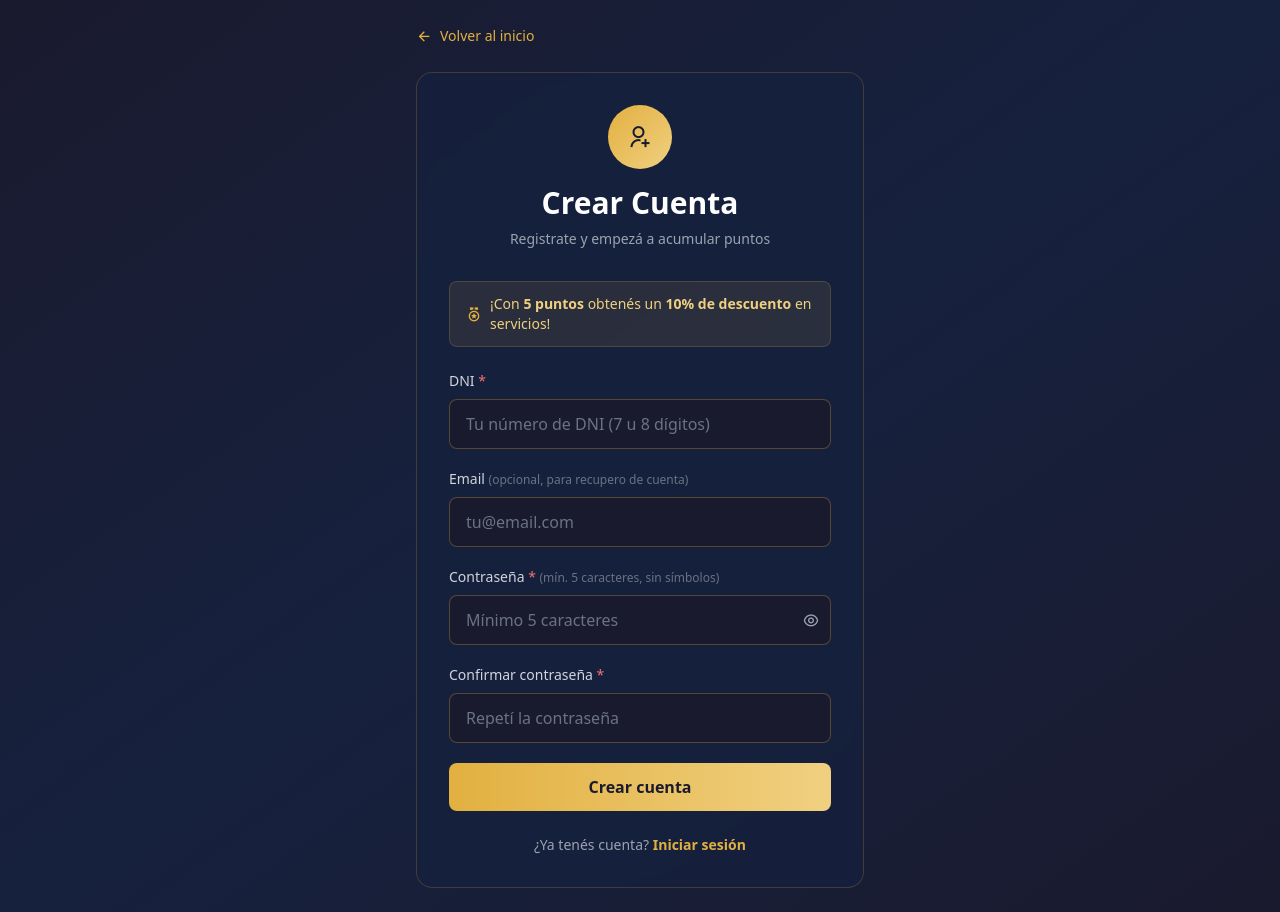
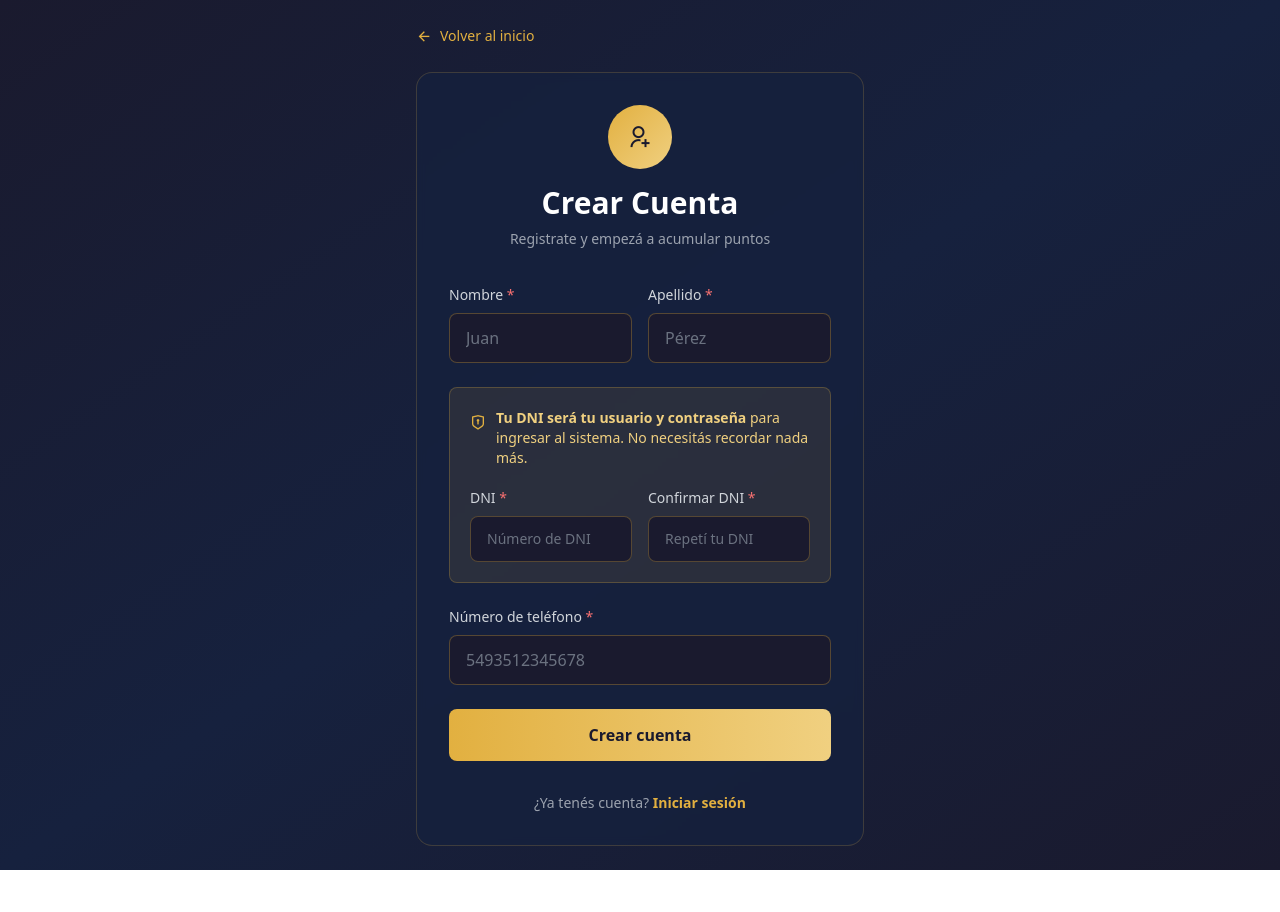
Before and after one commit to brunomarconn/sjusb, a React (Vite) app: page /mi-cuenta in a window 1280 px wide. Both pictures are taken after a click on the button "Registrate gratis". After the commit the page ends 870 px from the top, so only its background shows below. Built offline with nearby package versions, Linux system fonts and the light colour scheme; no server answers.

Commit message:
registro de usuarios

```diff
--- a/src/pages/usuarios/components/RegistroUsuario.tsx
+++ b/src/pages/usuarios/components/RegistroUsuario.tsx
@@ -7,44 +7,41 @@ interface RegistroUsuarioProps {
   onCambiarALogin: () => void;
 }
 
-const soloLetrasYNumeros = /^[a-zA-Z0-9]+$/;
-
 export default function RegistroUsuario({ onRegistroExitoso, onCambiarALogin }: RegistroUsuarioProps) {
   const navigate = useNavigate();
+  const [nombre, setNombre] = useState('');
+  const [apellido, setApellido] = useState('');
   const [dni, setDni] = useState('');
-  const [email, setEmail] = useState('');
-  const [password, setPassword] = useState('');
-  const [confirmar, setConfirmar] = useState('');
+  const [confirmarDni, setConfirmarDni] = useState('');
+  const [telefono, setTelefono] = useState('');
   const [error, setError] = useState('');
   const [cargando, setCargando] = useState(false);
-  const [mostrarPassword, setMostrarPassword] = useState(false);
 
   const handleSubmit = async (e: React.FormEvent) => {
     e.preventDefault();
     setError('');
 
-    if (!dni.trim() || !password.trim() || !confirmar.trim()) {
+    const dniLimpio = dni.trim();
+    const confirmarDniLimpio = confirmarDni.trim();
+    const telefonoLimpio = telefono.replace(/\D/g, '');
+
+    if (!nombre.trim() || !apellido.trim() || !dniLimpio || !confirmarDniLimpio || !telefonoLimpio) {
       setError('Completá todos los campos obligatorios');
       return;
     }
 
-    if (!/^\d{7,8}$/.test(dni.trim())) {
+    if (!/^\d{7,8}$/.test(dniLimpio)) {
       setError('El DNI debe tener 7 u 8 dígitos numéricos');
       return;
     }
 
-    if (password.length < 5) {
-      setError('La contraseña debe tener al menos 5 caracteres');
+    if (dniLimpio !== confirmarDniLimpio) {
+      setError('Los DNI no coinciden');
       return;
     }
 
-    if (!soloLetrasYNumeros.test(password)) {
-      setError('La contraseña no puede tener caracteres especiales');
-      return;
-    }
-
-    if (password !== confirmar) {
-      setError('Las contraseñas no coinciden');
+    if (telefonoLimpio.length < 10) {
+      setError('Ingresá un número de teléfono válido');
       return;
     }
 
@@ -54,7 +51,7 @@ export default function RegistroUsuario({ onRegistroExitoso, onCambiarALogin }:
       const { data: existente } = await supabase
         .from('clientes')
         .select('dni')
-        .eq('dni', dni.trim())
+        .eq('dni', dniLimpio)
         .maybeSingle();
 
       if (existente) {
@@ -63,19 +60,23 @@ export default function RegistroUsuario({ onRegistroExitoso, onCambiarALogin }:
         return;
       }
 
+      const payload = {
+        nombre: nombre.trim(),
+        apellido: apellido.trim(),
+        dni: dniLimpio,
+        telefono: telefonoLimpio,
+        password: dniLimpio,
+        puntos: 0,
+        tiene_promocion: false,
+      };
+
       const { error: insertError } = await supabase
         .from('clientes')
-        .insert([{
-          dni: dni.trim(),
-          email: email.trim().toLowerCase() || null,
-          password,
-          puntos: 0,
-          tiene_promocion: false,
-        }]);
+        .insert([payload]);
 
       if (insertError) throw insertError;
 
-      onRegistroExitoso(dni.trim());
+      onRegistroExitoso(dniLimpio);
     } catch (e) {
       console.error('Error al registrar:', e);
       setError('Error al crear la cuenta. Intentá nuevamente.');
@@ -95,8 +96,8 @@ export default function RegistroUsuario({ onRegistroExitoso, onCambiarALogin }:
           <span className="text-sm">Volver al inicio</span>
         </button>
 
-        <div className="bg-[#16213e]/80 backdrop-blur-sm rounded-2xl border border-[#e2b040]/20 p-8">
-          <div className="text-center mb-8">
+        <div className="bg-[#16213e]/80 backdrop-blur-sm rounded-2xl border border-[#e2b040]/20 p-5 sm:p-8">
+          <div className="text-center mb-9">
             <div className="w-16 h-16 bg-gradient-to-br from-[#e2b040] to-[#f0d080] rounded-full flex items-center justify-center mx-auto mb-4">
               <i className="ri-user-add-line text-2xl text-[#1a1a2e]"></i>
             </div>
@@ -104,81 +105,96 @@ export default function RegistroUsuario({ onRegistroExitoso, onCambiarALogin }:
             <p className="text-gray-400 text-sm">Registrate y empezá a acumular puntos</p>
           </div>
 
-          {/* Points info banner */}
-          <div className="flex items-center gap-2 px-4 py-3 bg-[#e2b040]/10 border border-[#e2b040]/20 rounded-lg mb-6 text-sm text-[#f0d080]">
-            <i className="ri-medal-line text-[#e2b040] text-base shrink-0"></i>
-            <span>¡Con <strong>5 puntos</strong> obtenés un <strong>10% de descuento</strong> en servicios!</span>
-          </div>
-
           {error && (
-            <div className="bg-red-500/10 border border-red-500/30 text-red-400 px-4 py-3 rounded-lg mb-6 text-sm flex items-center gap-2">
+            <div className="bg-red-500/10 border border-red-500/30 text-red-400 px-4 py-3 rounded-lg mb-5 text-sm flex items-center gap-2">
               <i className="ri-error-warning-line"></i>
               {error}
             </div>
           )}
 
-          <form onSubmit={handleSubmit} className="space-y-5">
+          <form onSubmit={handleSubmit} className="space-y-6">
+            <div className="grid grid-cols-2 gap-4">
+              <div>
+                <label className="block text-sm font-medium text-gray-300 mb-2">
+                  Nombre <span className="text-red-400">*</span>
+                </label>
+                <input
+                  type="text"
+                  value={nombre}
+                  onChange={(e) => setNombre(e.target.value)}
+                  className="w-full px-4 py-3 bg-[#1a1a2e] border border-[#e2b040]/30 rounded-lg text-white placeholder-gray-500 focus:outline-none focus:border-[#e2b040] transition-colors"
+                  placeholder="Juan"
+                  required
+                />
+              </div>
+
+              <div>
+                <label className="block text-sm font-medium text-gray-300 mb-2">
+                  Apellido <span className="text-red-400">*</span>
+                </label>
+                <input
+                  type="text"
+                  value={apellido}
+                  onChange={(e) => setApellido(e.target.value)}
+                  className="w-full px-4 py-3 bg-[#1a1a2e] border border-[#e2b040]/30 rounded-lg text-white placeholder-gray-500 focus:outline-none focus:border-[#e2b040] transition-colors"
+                  placeholder="Pérez"
+                  required
+                />
+              </div>
+            </div>
+
+            <div className="px-4 sm:px-5 py-4 sm:py-5 bg-[#e2b040]/10 border border-[#e2b040]/25 rounded-lg text-xs sm:text-sm text-[#f0d080] leading-relaxed">
+              <div className="flex items-start gap-2.5 mb-5">
+                <i className="ri-shield-keyhole-line text-[#e2b040] text-base shrink-0 mt-0.5"></i>
+                <span>
+                  <strong>Tu DNI será tu usuario y contraseña</strong> para ingresar al sistema. No necesitás recordar nada más.
+                </span>
+              </div>
+
+              <div className="grid grid-cols-2 gap-4">
                 <div>
                   <label className="block text-sm font-medium text-gray-300 mb-2">
                     DNI <span className="text-red-400">*</span>
                   </label>
                   <input
                     type="text"
+                    inputMode="numeric"
                     value={dni}
                     onChange={(e) => setDni(e.target.value)}
                     className="w-full px-4 py-3 bg-[#1a1a2e] border border-[#e2b040]/30 rounded-lg text-white placeholder-gray-500 focus:outline-none focus:border-[#e2b040] transition-colors"
-                placeholder="Tu número de DNI (7 u 8 dígitos)"
+                    placeholder="Número de DNI"
                     required
                   />
                 </div>
 
                 <div>
                   <label className="block text-sm font-medium text-gray-300 mb-2">
-                Email <span className="text-gray-500 text-xs">(opcional, para recupero de cuenta)</span>
+                    Confirmar DNI <span className="text-red-400">*</span>
                   </label>
                   <input
-                type="email"
-                value={email}
-                onChange={(e) => setEmail(e.target.value)}
+                    type="text"
+                    inputMode="numeric"
+                    value={confirmarDni}
+                    onChange={(e) => setConfirmarDni(e.target.value)}
                     className="w-full px-4 py-3 bg-[#1a1a2e] border border-[#e2b040]/30 rounded-lg text-white placeholder-gray-500 focus:outline-none focus:border-[#e2b040] transition-colors"
-                placeholder="tu@email.com"
+                    placeholder="Repetí tu DNI"
+                    required
                   />
                 </div>
-
-            <div>
-              <label className="block text-sm font-medium text-gray-300 mb-2">
-                Contraseña <span className="text-red-400">*</span>{' '}
-                <span className="text-gray-500 text-xs">(mín. 5 caracteres, sin símbolos)</span>
-              </label>
-              <div className="relative">
-                <input
-                  type={mostrarPassword ? 'text' : 'password'}
-                  value={password}
-                  onChange={(e) => setPassword(e.target.value)}
-                  className="w-full px-4 py-3 bg-[#1a1a2e] border border-[#e2b040]/30 rounded-lg text-white placeholder-gray-500 focus:outline-none focus:border-[#e2b040] transition-colors pr-12"
-                  placeholder="Mínimo 5 caracteres"
-                  required
-                />
-                <button
-                  type="button"
-                  onClick={() => setMostrarPassword(!mostrarPassword)}
-                  className="absolute right-3 top-1/2 -translate-y-1/2 text-gray-400 hover:text-[#e2b040] cursor-pointer"
-                >
-                  <i className={mostrarPassword ? 'ri-eye-off-line' : 'ri-eye-line'}></i>
-                </button>
               </div>
             </div>
 
             <div>
               <label className="block text-sm font-medium text-gray-300 mb-2">
-                Confirmar contraseña <span className="text-red-400">*</span>
+                Número de teléfono <span className="text-red-400">*</span>
               </label>
               <input
-                type={mostrarPassword ? 'text' : 'password'}
-                value={confirmar}
-                onChange={(e) => setConfirmar(e.target.value)}
+                type="tel"
+                inputMode="tel"
+                value={telefono}
+                onChange={(e) => setTelefono(e.target.value)}
                 className="w-full px-4 py-3 bg-[#1a1a2e] border border-[#e2b040]/30 rounded-lg text-white placeholder-gray-500 focus:outline-none focus:border-[#e2b040] transition-colors"
-                placeholder="Repetí la contraseña"
+                placeholder="5493512345678"
                 required
               />
             </div>
@@ -186,7 +202,7 @@ export default function RegistroUsuario({ onRegistroExitoso, onCambiarALogin }:
             <button
               type="submit"
               disabled={cargando}
-              className="w-full py-3 bg-gradient-to-r from-[#e2b040] to-[#f0d080] text-[#1a1a2e] rounded-lg font-bold hover:shadow-lg hover:shadow-[#e2b040]/30 transition-all duration-300 disabled:opacity-60 whitespace-nowrap cursor-pointer"
+              className="w-full py-3.5 bg-gradient-to-r from-[#e2b040] to-[#f0d080] text-[#1a1a2e] rounded-lg font-bold hover:shadow-lg hover:shadow-[#e2b040]/30 transition-all duration-300 disabled:opacity-60 whitespace-nowrap cursor-pointer"
             >
               {cargando ? (
                 <span className="flex items-center justify-center gap-2">
@@ -198,7 +214,7 @@ export default function RegistroUsuario({ onRegistroExitoso, onCambiarALogin }:
             </button>
           </form>
 
-          <p className="text-center text-gray-400 text-sm mt-6">
+          <p className="text-center text-gray-400 text-sm mt-8">
             ¿Ya tenés cuenta?{' '}
             <button
               onClick={onCambiarALogin}
```
Also changed, not shown: 2 other files (tests, documents, lock files or other folders). Lines whose indentation alone changed are shown as unchanged.
